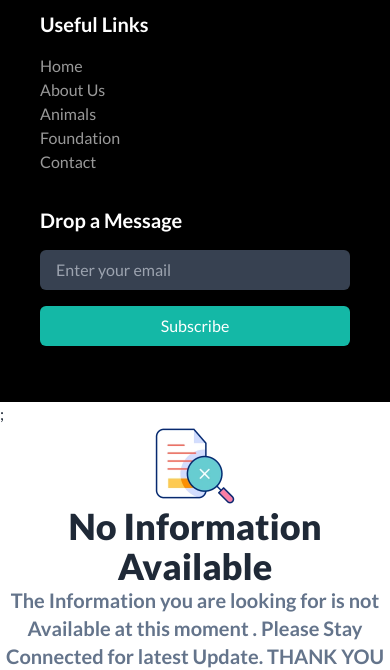
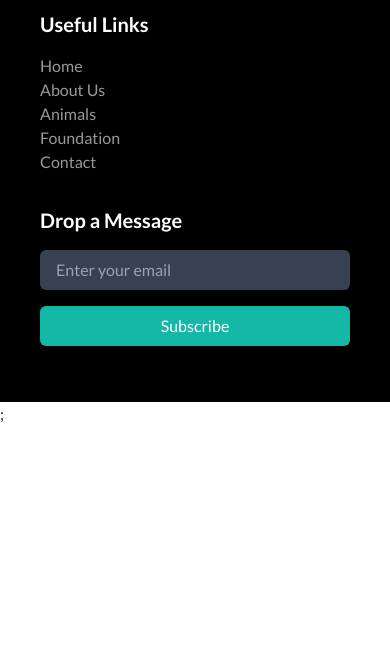
Before and after one commit to Sakib-01/pet-adoptation-website, a plain HTML site: page index.html in a window 390 px wide. Shown: the part 1740-2410 px from the top of the page. After the commit the page ends 2166 px from the top, so only its background shows below. Drawn offline with nearby package versions, Linux system fonts and the light colour scheme; no server answers.

Commit message:
checking responsive

```diff
--- a/index.html
+++ b/index.html
@@ -362,16 +362,6 @@
         </form>
       </dialog>
     </div>
-
-
-    <section>
-      <div class="flex flex-col justify-center items-center text-center">
-        <img class="w-20 h-20" src="./images/error.webp" alt="no data">
-        <h3 class="font-extrabold text-4xl ">No Information Available</h3>
-        <p class="text-slate-500 font-semibold text-xl">The Information you are looking for is not Available at this moment . Please Stay  Connected for latest Update. THANK YOU</p>
-      </div>
-    </section>
-
     <script src="index.js"></script>
   </body>
 </html>
```
